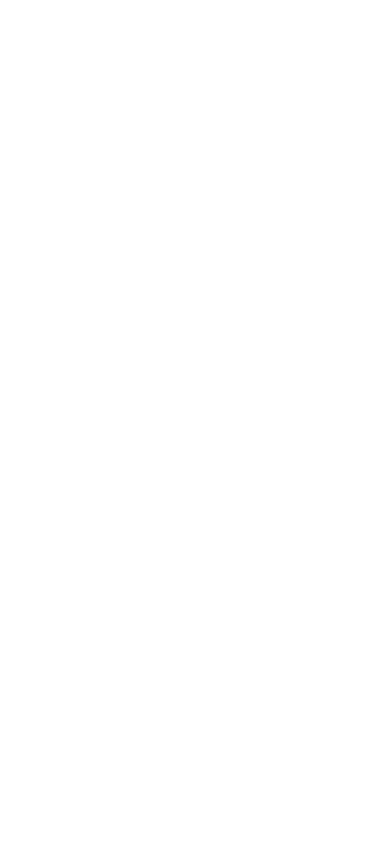
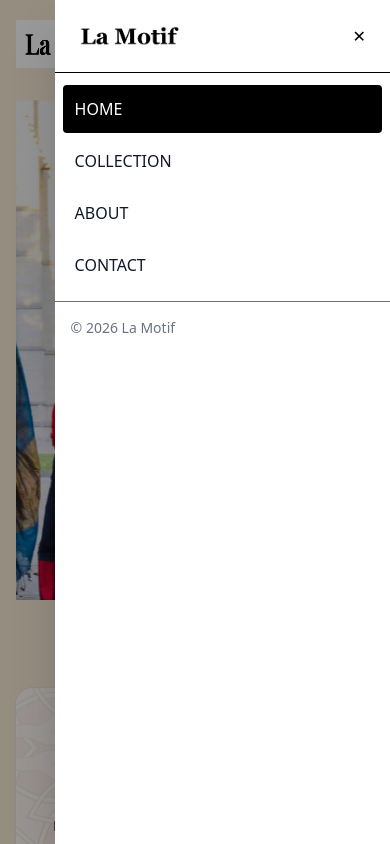
Before and after one commit to Blue-Slushie/LaMotif, a React (Vite) app: page / in a window 390 px wide. Both pictures are taken after a click on the picture 360 px from the left and 44 px from the top of the page. Shown: the top 844 px of the page. Built offline with nearby package versions, Linux system fonts and the light colour scheme.

Commit message:
Fix mobile drawer and search UX

```diff
--- a/src/components/Navbar.jsx
+++ b/src/components/Navbar.jsx
@@ -9,7 +9,6 @@
   const [scrolled, setScrolled] = useState(false)
   const [isSearching, setIsSearching] = useState(false)
   const inputRef = useRef(null)
-
   const { search, setSearch } = useContext(ShopContext)
 
   useEffect(() => {
@@ -31,25 +30,27 @@
     return () => document.removeEventListener('mousedown', onDocClick)
   }, [isSearching])
 
+  useEffect(() => {
+    document.body.style.overflow = visible ? 'hidden' : ''
+    return () => { document.body.style.overflow = '' }
+  }, [visible])
+
   return (
     <>
       <div className={`flex items-center justify-between fixed top-0 left-0 w-full z-50 transition-all duration-300 px-4 sm:px-10 ${scrolled ? 'bg-[#ffdab9] shadow-md py-3' : 'bg-transparent py-5'}`}>
         <Link to='/'><img src={assets.logo} className='shrink-0 w-28 h-12 sm:w-40 sm:h-16 ml-0 sm:ml-28' alt="Logo"/></Link>
 
-        <ul className='hidden sm:flex gap-5 text-sm text-gray-700 mr-8 '>
+        <ul className='hidden sm:flex gap-5 text-sm text-gray-700 mr-8'>
           <NavLink to='/' className='flex flex-col items-center gap-1'><p>HOME</p></NavLink>
           <NavLink to='/collection' className='flex flex-col items-center gap-1'><p>COLLECTION</p></NavLink>
           <NavLink to='/about' className='flex flex-col items-center gap-1'><p>ABOUT</p></NavLink>
           <NavLink to='/contact' className='flex flex-col items-center gap-1'><p>CONTACT</p></NavLink>
         </ul>
 
-        <div className='flex items-center gap-2 sm:gap-3 md:gap-4 lg:gap-6 mr-1 sm:mr-3 md:mr-3 lg:mr-30'>
-
-          {/* 🔎 Icon -> Input morph */}
+        <div className='flex items-center gap-2 sm:gap-3 md:gap-4 lg:gap-6 mr-1 sm:mr-3 md:mr-4 lg:mr-8'>
           <div
             id="navbar-search"
-            className={`flex items-center overflow-hidden border border-gray-300 rounded-full h-8 bg-white/90 transition-[width,opacity] duration-300 ease-out
-              ${isSearching ? 'w-56 sm:w-72 px-2' : 'w-8 px-0'}`}
+            className={`flex items-center overflow-hidden border border-gray-300 rounded-full h-8 bg-white/90 transition-[width,opacity] duration-300 ease-out ${isSearching ? 'w-56 sm:w-72 px-2' : 'w-8 px-0'}`}
           >
             <button
               className="shrink-0 w-8 h-8 flex items-center justify-center"
@@ -58,22 +59,16 @@
             >
               <img src={assets.search} className="w-4" alt="Search" />
             </button>
-
-            {/* Input appears when open; width animates */}
             <input
               ref={inputRef}
               value={search}
               onChange={(e) => setSearch(e.target.value)}
               onKeyDown={(e) => { if (e.key === 'Escape') setIsSearching(false) }}
-              className={`bg-transparent outline-none text-sm ml-1 transition-[width,opacity] duration-300
-                ${isSearching ? 'w-40 sm:w-56 opacity-100' : 'w-0 opacity-0 pointer-events-none'}`}
+              className={`bg-transparent outline-none text-sm ml-1 transition-[width,opacity] duration-300 ${isSearching ? 'w-40 sm:w-56 opacity-100' : 'w-0 opacity-0 pointer-events-none'}`}
               placeholder="Search products"
             />
-
-            {/* Clear/Close button */}
             <button
               className={`ml-1 rounded-full p-1 hover:bg-gray-200 transition ${isSearching ? 'opacity-100' : 'opacity-0 pointer-events-none'}`}
-              // prevent blur before click fires
               onMouseDown={(e) => e.preventDefault()}
               onClick={() => { setSearch(''); setIsSearching(false); }}
               aria-label="Close search"
@@ -83,10 +78,9 @@
             </button>
           </div>
 
-          {/* Profile / Cart / Mobile menu unchanged */}
           <div className='group relative'>
             <img src={assets.profile} className='w-7 cursor-pointer' alt="Profile"/>
-            <div className='group-hover:block hidden absolute dropdown-menu right-0 pt-4'>
+            <div className='group-hover:block hidden absolute right-0 pt-4'>
               <div className='flex flex-col gap-2 w-36 py-2 px-2 bg-black text-white rounded'>
                 <p className='cursor-pointer hover:bg-white hover:text-black'>My Profile</p>
                 <p className='cursor-pointer hover:bg-white hover:text-black'>Orders</p>
@@ -104,9 +98,78 @@
         </div>
       </div>
 
-      {/* Mobile drawer unchanged */}
-      <div className={`fixed top-0 right-0 bottom-0 w-full sm:hidden bg-white z-50 transform transition-transform duration-300 ${visible ? 'translate-x-0' : 'translate-x-full'}`}>
-        {/* ... */}
+      {visible && (
+        <div
+          className="fixed inset-0 z-[55] bg-black/40 sm:hidden"
+          onClick={() => setVisible(false)}
+          aria-hidden="true"
+        />
+      )}
+
+      <div
+        className={`fixed inset-y-0 right-0 z-[60] w-[86%] max-w-sm sm:hidden bg-white shadow-2xl transform transition-transform duration-300 ${visible ? 'translate-x-0' : 'translate-x-full'}`}
+        role="dialog"
+        aria-modal="true"
+        aria-labelledby="mobile-menu-title"
+      >
+        <div className="flex items-center justify-between px-4 py-4 border-b">
+          <Link to="/" onClick={() => setVisible(false)} className="shrink-0">
+            <img src={assets.logo} className="h-9 w-auto" alt="Logo" />
+          </Link>
+          <button
+            onClick={() => setVisible(false)}
+            aria-label="Close menu"
+            className="p-2 rounded hover:bg-gray-100"
+          >
+            ✕
+          </button>
+        </div>
+
+        <nav className="px-2 py-3">
+          <h2 id="mobile-menu-title" className="sr-only">Main menu</h2>
+          <ul className="space-y-1 text-gray-900">
+            <li>
+              <NavLink
+                to="/"
+                onClick={() => setVisible(false)}
+                className="block rounded px-3 py-3 hover:bg-gray-50"
+              >
+                HOME
+              </NavLink>
+            </li>
+            <li>
+              <NavLink
+                to="/collection"
+                onClick={() => setVisible(false)}
+                className="block rounded px-3 py-3 hover:bg-gray-50"
+              >
+                COLLECTION
+              </NavLink>
+            </li>
+            <li>
+              <NavLink
+                to="/about"
+                onClick={() => setVisible(false)}
+                className="block rounded px-3 py-3 hover:bg-gray-50"
+              >
+                ABOUT
+              </NavLink>
+            </li>
+            <li>
+              <NavLink
+                to="/contact"
+                onClick={() => setVisible(false)}
+                className="block rounded px-3 py-3 hover:bg-gray-50"
+              >
+                CONTACT
+              </NavLink>
+            </li>
+          </ul>
+        </nav>
+
+        <div className="mt-auto px-4 py-4 border-t text-sm text-gray-500">
+          © {new Date().getFullYear()} La Motif
+        </div>
       </div>
     </>
   )
```
